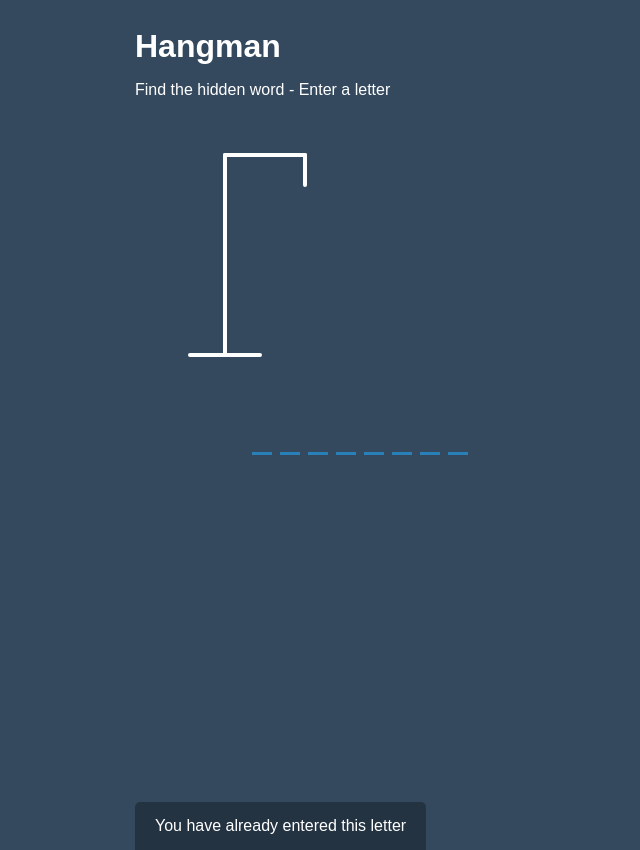
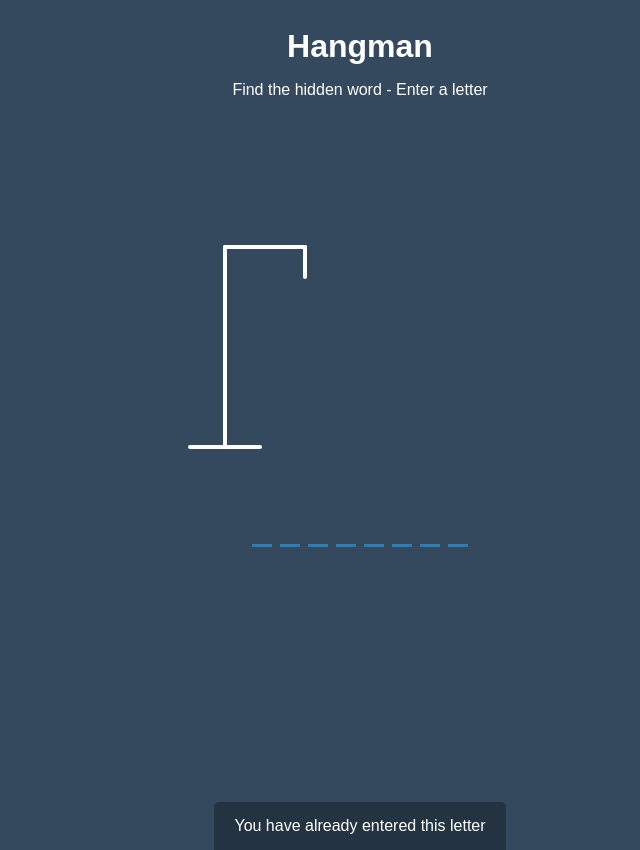
Before and after one commit to PatNepp/hangman2.0, a React (Create React App) app: page / in a window 1280 px wide. Shown: the whole page, without its empty margins (280-920 px from the left). Built offline with nearby package versions, Linux system fonts and the light colour scheme.

Commit message:
fixed css

```diff
--- a/src/App.css
+++ b/src/App.css
@@ -2,7 +2,7 @@
     box-sizing: border-box;
 }
 
-body {
+body, #root {
     background-color: #34495e;
     color: #fff;
     font-family: Arial, Helvetica, sans-serif;
```
